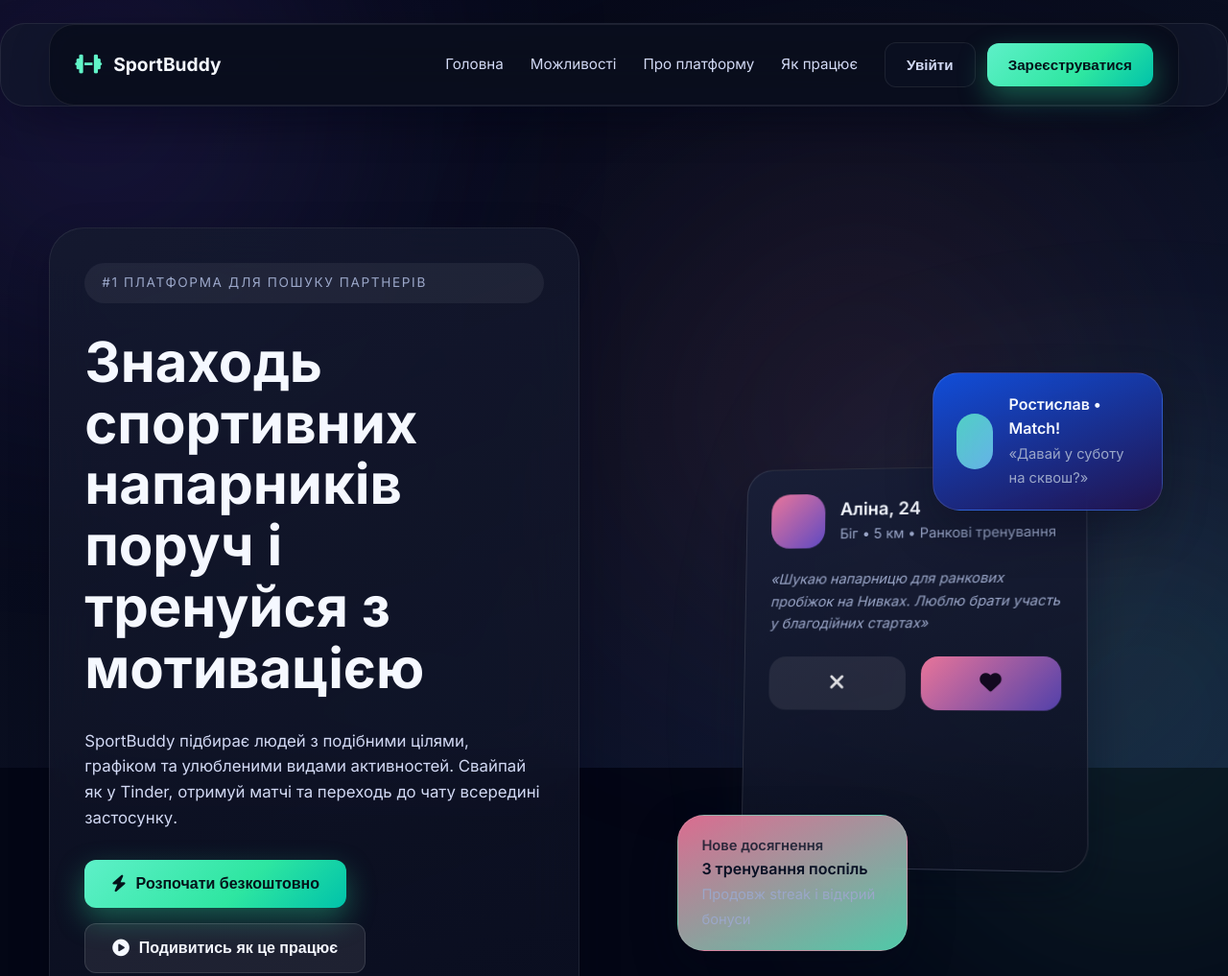
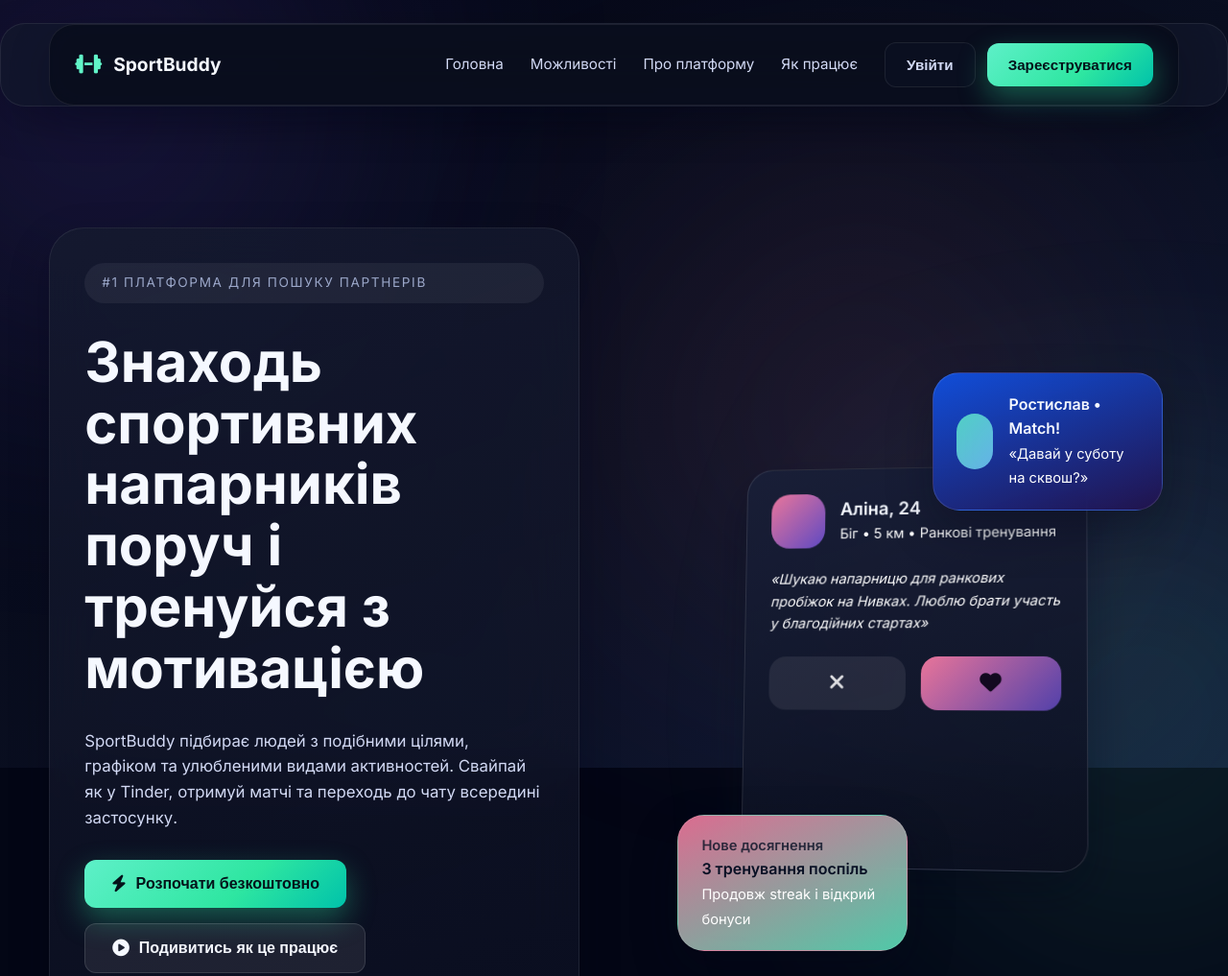
Before and after one commit to Artem-Hordiienko/SportBuddyMVP, a website: page public/index.html in a window 1280 px wide. Shown: the top 1017 px of the page at 96% size. Drawn offline with Linux system fonts and the light colour scheme.

Commit message:
Initial commi11t

```diff
--- a/styles.css
+++ b/public/styles.css
@@ -153,6 +153,7 @@ section {
 }
 
 .glass-panel {
+
     padding: clamp(28px, 4vw, 36px);
     background: linear-gradient(160deg, rgba(21, 26, 47, 0.82), rgba(14, 18, 36, 0.68));
 }
@@ -436,7 +437,7 @@ section {
 .preview-card p,
 .preview-card small,
 .preview-card span {
-    color: var(--text-300);
+    color: white;
     font-size: 0.92rem;
 }
 
```
Also changed, not shown: public/index.html (renamed from index.html), public/script.js (renamed from script.js), public/supabase-config.js (renamed from supabase-config.js).
